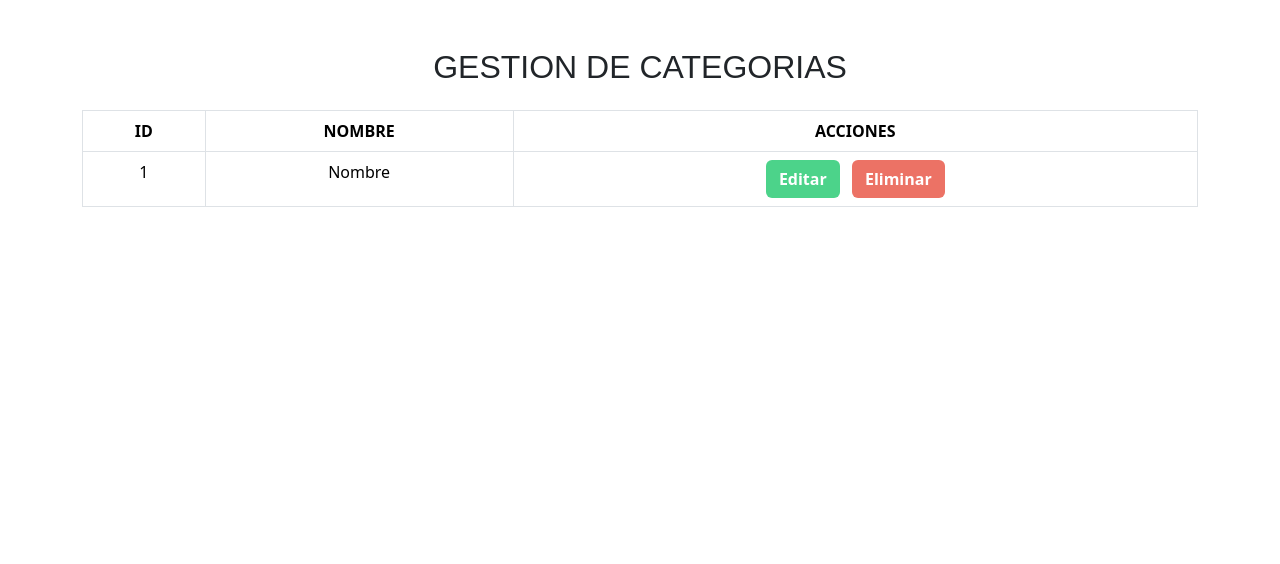
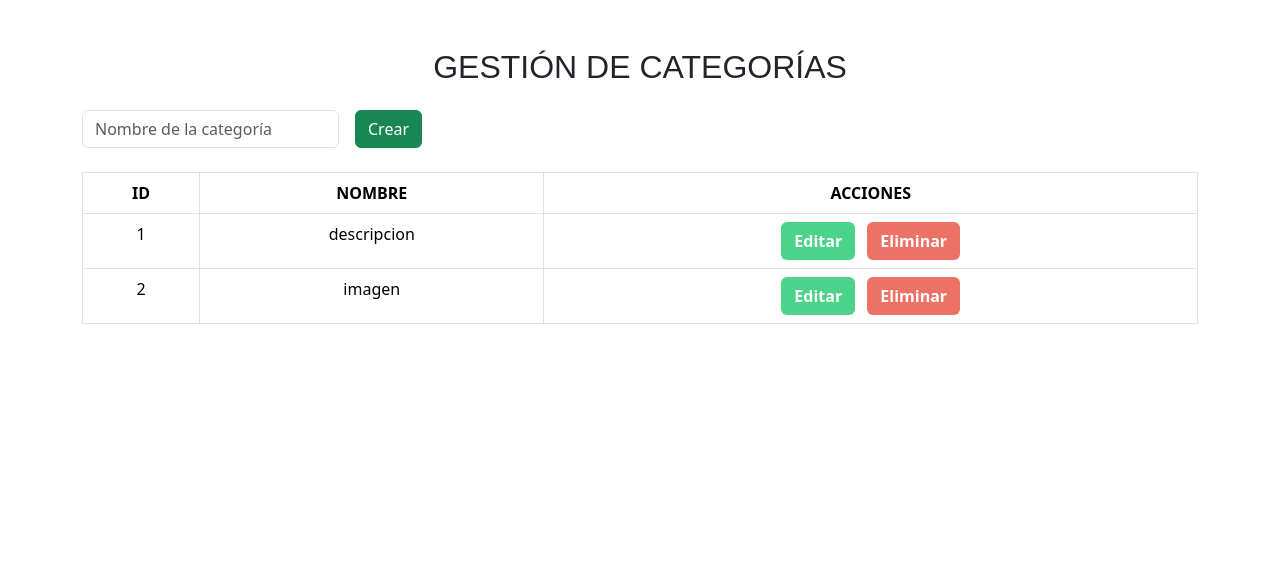
Before and after one commit to Mariana2065/Tienda-virtual, a PHP site: page /view/admin-gestionar-categoria.php in a window 1280 px wide. Shown: the part 104-668 px from the top of the page. Run offline with PHP 8.4, Linux system fonts and the light colour scheme; data comes from the database, SQL or seed files in the repository.

Commit message:
ya se puede editar las categorias...

```diff
--- a/view/admin-gestionar-categoria.php
+++ b/view/admin-gestionar-categoria.php
@@ -1,8 +1,88 @@
 <?php include '../includes/header.php'; ?>
+<?php
+require_once '../db/db.php';
+
+// Procesar formulario para crear o editar categoría
+$errores = [];
+$id = $_GET['id'] ?? null;
+$nombre_categoria = '';
+
+// Si es edición, cargar datos de la categoría
+if ($id) {
+    $sql = "SELECT * FROM categorias WHERE id = $id";
+    $res = $conexion->query($sql);
+    if ($res && $res->num_rows > 0) {
+        $cat = $res->fetch_assoc();
+        $nombre_categoria = $cat['nombre'];
+    }
+}
+
+// Guardar categoría (crear o editar)
+if ($_SERVER['REQUEST_METHOD'] === 'POST') {
+    $nombre_categoria = $_POST['nombre_categoria'] ?? '';
+    if (empty($nombre_categoria)) {
+        $errores[] = "El nombre de la categoría es obligatorio.";
+    }
+
+    if (empty($errores)) {
+        if (isset($_POST['id']) && $_POST['id']) {
+            // Editar
+            $id_edit = intval($_POST['id']);
+            $sql = "UPDATE categorias SET nombre='$nombre_categoria' WHERE id=$id_edit";
+            $conexion->query($sql);
+        } else {
+            // Crear
+            $sql = "INSERT INTO categorias (nombre) VALUES ('$nombre_categoria')";
+            $conexion->query($sql);
+        }
+        // Redirigir para evitar reenvío de formulario
+        header("Location: admin-gestionar-categoria.php");
+        exit;
+    }
+}
+
+// Eliminar categoría
+if (isset($_GET['eliminar'])) {
+    $id_eliminar = intval($_GET['eliminar']);
+    $conexion->query("DELETE FROM categorias WHERE id=$id_eliminar");
+    header("Location: admin-gestionar-categoria.php");
+    exit;
+}
+
+// Obtener todas las categorías
+$categorias = [];
+$res = $conexion->query("SELECT * FROM categorias");
+if ($res) {
+    $categorias = $res->fetch_all(MYSQLI_ASSOC);
+}
+?>
 
 <main class="contenedor-tabla-gestion-categorias container mt-5">
-  <h2 class="text-center mb-4 titulo-gestionar-categorias">GESTION DE CATEGORIAS</h2>
+  <h2 class="text-center mb-4 titulo-gestionar-categorias">GESTIÓN DE CATEGORÍAS</h2>
 
+  <!-- Formulario para crear/editar categoría -->
+  <div class="mb-4">
+    <form class="row g-3" method="POST">
+      <?php if ($id): ?>
+        <input type="hidden" name="id" value="<?php echo $id; ?>">
+      <?php endif; ?>
+      <div class="col-auto">
+        <input type="text" class="form-control" name="nombre_categoria" placeholder="Nombre de la categoría" value="<?php echo htmlspecialchars($nombre_categoria); ?>">
+      </div>
+      <div class="col-auto">
+        <button type="submit" class="btn btn-success"><?php echo $id ? 'Actualizar' : 'Crear'; ?></button>
+      </div>
+      <?php if (!empty($errores)): ?>
+        <div class="col-12">
+          <div class="alert alert-danger">
+            <?php foreach ($errores as $error) echo "<p>$error</p>"; ?>
+          </div>
+        </div>
+      <?php endif; ?>
+    </form>
+  </div>
+
+  <!-- Tabla de categorías -->
   <table class="table table-bordered text-center tabla-gestionar-categorias">
     <thead>
       <tr>
@@ -12,14 +92,16 @@
       </tr>
     </thead>
     <tbody>
+      <?php foreach ($categorias as $cat): ?>
       <tr>
-        <td>1</td>
-        <td>Nombre</td>
+        <td><?php echo $cat['id']; ?></td>
+        <td><?php echo htmlspecialchars($cat['nombre']); ?></td>
         <td>
-          <button class="btn btn-editar-gestionar-categorias me-2">Editar</button>
-          <button class="btn btn-eliminar-gestionar-categorias">Eliminar</button>
+          <a href="admin-gestionar-categoria.php?id=<?php echo $cat['id']; ?>" class="btn btn-editar-gestionar-categorias me-2">Editar</a>
+          <a href="admin-gestionar-categoria.php?eliminar=<?php echo $cat['id']; ?>" class="btn btn-eliminar-gestionar-categorias" onclick="return confirm('¿Seguro que deseas eliminar esta categoría?');">Eliminar</a>
         </td>
       </tr>
+      <?php endforeach; ?>
     </tbody>
   </table>
 </main>
```
